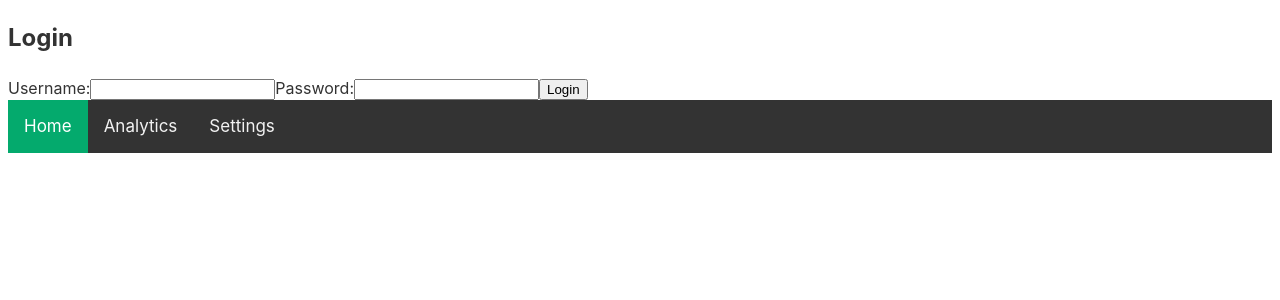
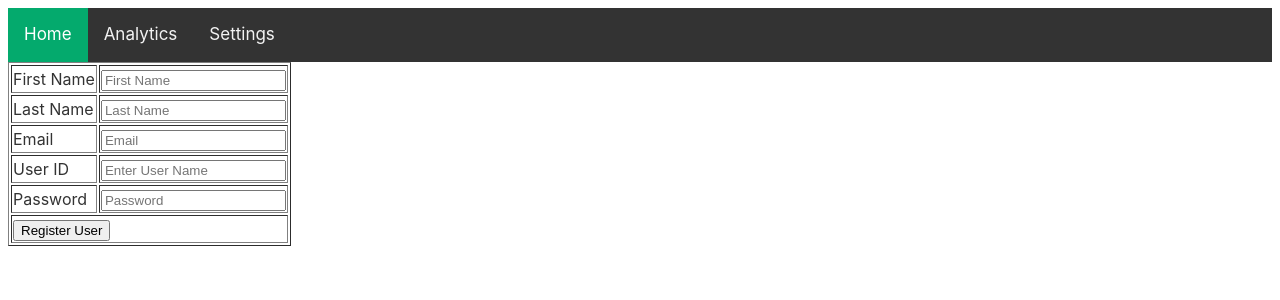
Before and after one commit to aaroncampf/Water-you-doing, a React (Vite) app in the folder frontend/: page /register in a window 1280 px wide. Shown: the top 300 px of the page. Built offline with nearby package versions, Linux system fonts and the light colour scheme.

Commit message:
Merged user registration

```diff
--- a/frontend/src/App.jsx
+++ b/frontend/src/App.jsx
@@ -11,25 +11,25 @@ import Login from './components/Login';
 
 const App = () => {
   const [loggedInUser,setLoggedInUser] = useState("");
-  const [isNewUser, setNewUser] = useState(false);
+  const [isNewUser, setNewUser] = useState(true);
 
   const handleUserLogin = (loggedInUser) => {
-
     setLoggedInUser(loggedInUser);
   }
 
   const handleNewUser = (newUser) => {
-
     setNewUser(newUser);
   }
+
+  console.log('isNewUser:', isNewUser);
+
   return (
     <Router>
       <ReminderProvider>
         <div>
-        {(isNewUser) ? <RegisterUser events={{handleUserLogin,handleNewUser}}/> :
-        (loggedInUser == "" ? <Login events={{handleUserLogin,handleNewUser}}/> : <NavBar />)
-        }
           <NavBar />
+          {isNewUser && <RegisterUser events={{ handleUserLogin, handleNewUser }} />}
+        {!isNewUser && loggedInUser === "" && <Login events={{ handleUserLogin, handleNewUser }} />}
           <Routes>
             <Route path="/analytics" element={<Analytics />} />
             <Route path="/settings" element={<Settings />} />
--- a/frontend/src/components/RegisterUser/RegisterUser.jsx
+++ b/frontend/src/components/RegisterUser/RegisterUser.jsx
@@ -1,110 +1,117 @@
-import React from 'react';
-import { useState } from "react";
+import React, { useState } from 'react';
 import './RegisterUser.css';
 
+function RegisterUser({ events }) {
+  const [firstName, setFirstName] = useState('');
+  const [lastName, setLastName] = useState('');
+  const [email, setEmail] = useState('');
+  const [userID, setUserID] = useState('');
+  const [password, setPassword] = useState('');
 
-function RegisterUser({events}) {
+  const { handleUserLogin, handleNewUser } = events;
 
-  const [firstName, setFirstName] = useState();
-  const [lastName, setLastName] = useState();
-  const [email, setEmail] = useState();
-  const [userID, setUserID] = useState();
-  const [password, setPassword] = useState();
-
-  const {handleUserLogin, handleNewUser} = events;
-
-
-  function clickRegisterUser(e){
+  function clickRegisterUser(e) {
     const payload = {
       fname: firstName,
       lname: lastName,
       email: email,
       userID: userID,
-      password: password
+      password: password,
     };
 
     fetch('http://localhost:8080/register/', {
       method: 'POST',
       headers: {
-          'Content-Type': 'application/json'
+        'Content-Type': 'application/json',
       },
-      body: JSON.stringify(payload)
-  }).then(response => response.json())
-  .then(jsondata => {
+      body: JSON.stringify(payload),
+    })
+      .then((response) => response.json())
+      .then((jsondata) => {
         console.log(jsondata);
         const resultJSON = JSON.parse(JSON.stringify(jsondata));
         console.log(resultJSON.STATUS);
-    alert("User Registered Successfully");
-    if (resultJSON.STATUS == "Success") {
+        alert('User Registered Successfully');
+        if (resultJSON.STATUS === 'Success') {
           handleUserLogin(userID);
           handleNewUser(false);
         }
-   }
-  ).catch(error => {
-    alert("Error submitting request");
-
+      })
+      .catch((error) => {
+        alert('Error submitting request');
       });
   }
-
 
   return (
     <form className="RegisterUser">
       <div className="RegisterUserDiv">
-
-                  <table border='1'>
+        <table border="1">
+          <tbody>
             <tr>
+              <td>First Name</td>
               <td>
-                      First Name
-                    </td>
-                    <td>
-                      Last Name
+                <input
+                  placeholder="First Name"
+                  value={firstName}
+                  onChange={(e) => setFirstName(e.target.value)}
+                  type="text"
+                />
               </td>
             </tr>
             <tr>
+              <td>Last Name</td>
               <td>
-                    <input placeholder='First Name' value={firstName} onChange={(e) => setFirstName(e.target.value)}
-                      type="text"/>
-                    </td>
-                    <td>
-                    <input placeholder='Last Name' value={lastName} onChange={(e) => setLastName(e.target.value)} type="text"/>
+                <input
+                  placeholder="Last Name"
+                  value={lastName}
+                  onChange={(e) => setLastName(e.target.value)}
+                  type="text"
+                />
               </td>
             </tr>
             <tr>
               <td>Email</td>
               <td>
-                    <input placeholder='Email' value={email} onChange={(e) => setEmail(e.target.value)} type="email"/>
+                <input
+                  placeholder="Email"
+                  value={email}
+                  onChange={(e) => setEmail(e.target.value)}
+                  type="email"
+                />
               </td>
             </tr>
-
             <tr>
               <td>User ID</td>
               <td>
-                    <input placeholder='Enter User Name' value={userID} onChange={(e) => setUserID(e.target.value)} type="text"/>
+                <input
+                  placeholder="Enter User Name"
+                  value={userID}
+                  onChange={(e) => setUserID(e.target.value)}
+                  type="text"
+                />
               </td>
             </tr>
             <tr>
+              <td>Password</td>
               <td>
-                      Password
-                    </td>
-                    <td>
-                    <input placeholder='Password' value={password} onChange={(e) => setPassword(e.target.value)} type="password"/>
+                <input
+                  placeholder="Password"
+                  value={password}
+                  onChange={(e) => setPassword(e.target.value)}
+                  type="password"
+                />
               </td>
             </tr>
             <tr>
               <td colSpan={2}>
-                    <input type="button" value="Register User" onClick={ e => clickRegisterUser(e)} ></input>
+                <input type="button" value="Register User" onClick={(e) => clickRegisterUser(e)} />
               </td>
-
             </tr>
-
+          </tbody>
         </table>
-
-
       </div>
     </form>
-
-  )
-
+  );
 }
 
 export default RegisterUser;
```
Lines whose indentation alone changed are shown as unchanged.
